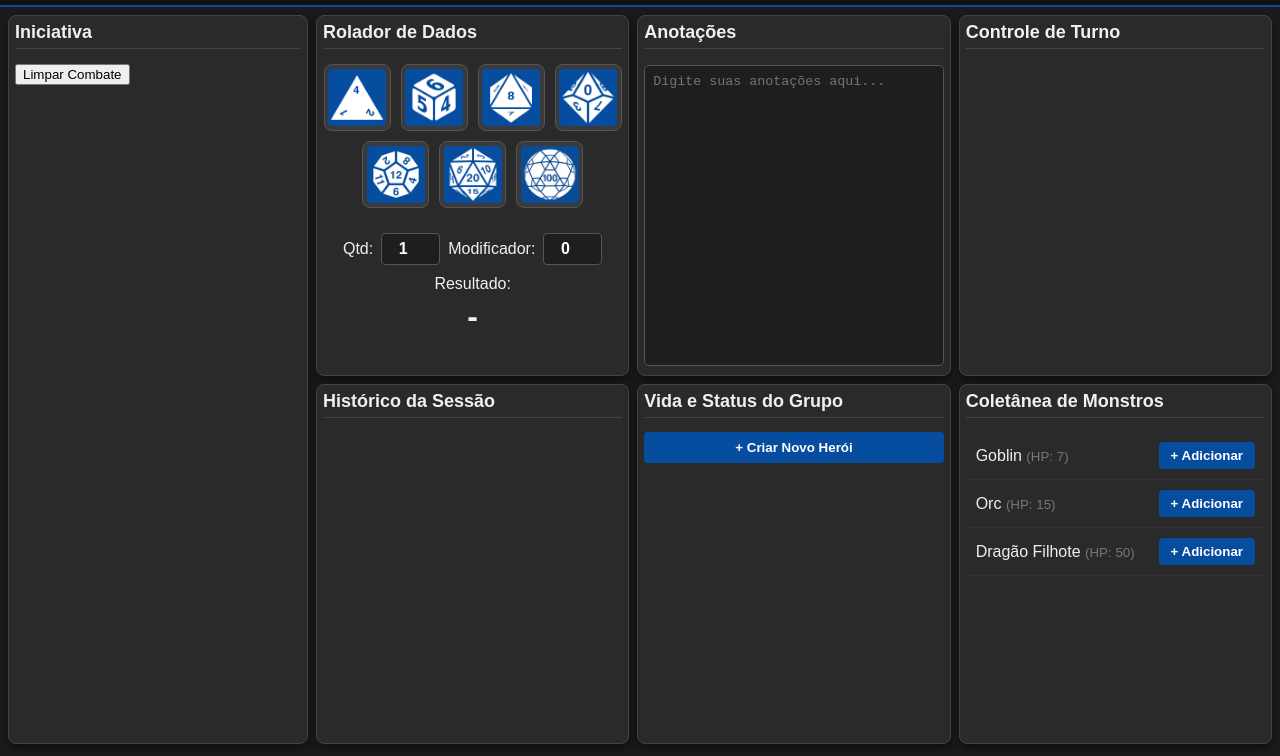
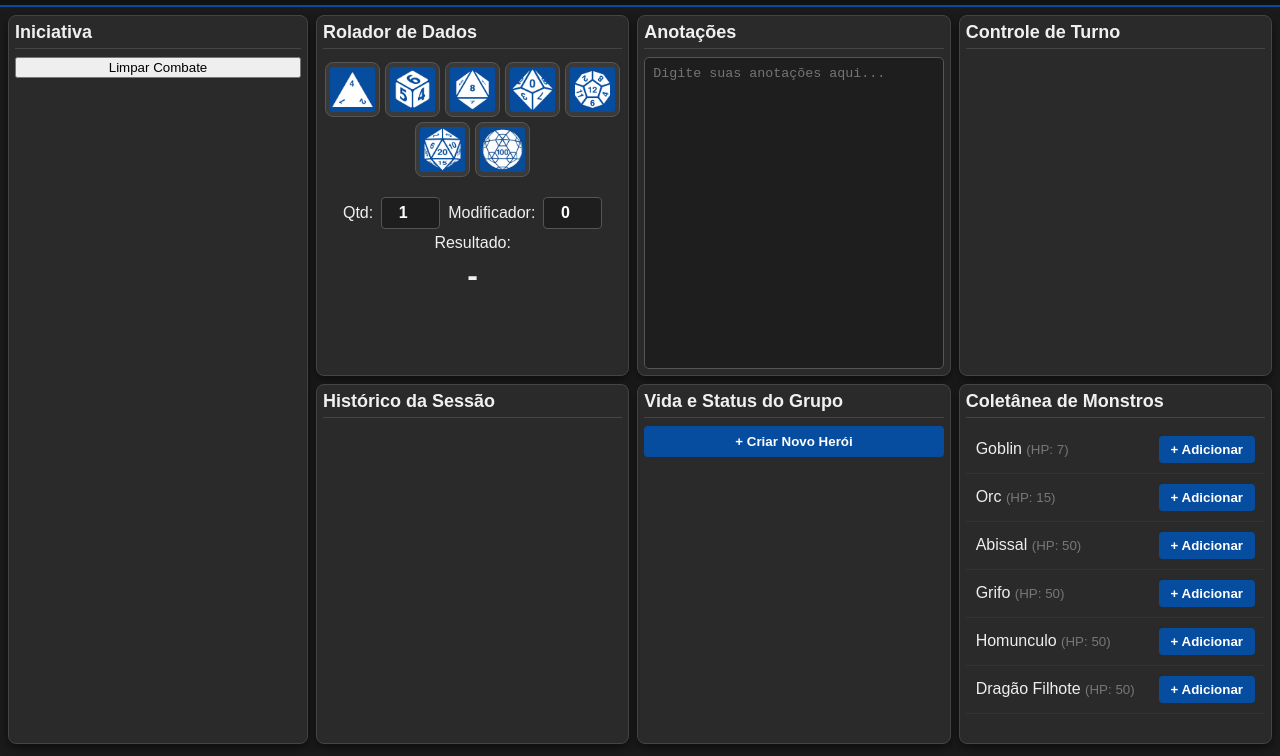
Before and after one commit to Herickcustodio/rpg-companion, a plain HTML site: page index.html in a window 1280 px wide. Shown: the part 44-800 px from the top of the page. Drawn offline with Linux system fonts and the light colour scheme.

Commit message:
Setado hover nos paineis necessários. Adequado tamanho dos paineis de acordo com seu conteudo. Ajustado textarea de anotações para se adequar a redirecionamentos da tela. Ajustado posição de elementos no painel de rolador de dados.

```diff
--- a/css/style.css
+++ b/css/style.css
@@ -56,9 +56,12 @@ body {
 
   grid-template-columns: 300px 1fr 1fr 1fr;
   grid-template-rows: 1fr 1fr;
+
   gap: 8px;
   padding: 8px;
+
   height: calc(100vh - 55px);
+
   box-sizing: border-box;
 }
 
@@ -66,21 +69,33 @@ body {
   background: #2a2a2a;
   border: 1px solid #444;
   border-radius: 8px;
+
   padding: 6px;
+
   box-shadow: 0 4px 10px rgba(0, 0, 0, 0.5);
   transition: 0.2s;
+
+  display: flex;
+  flex-direction: column;
+
+  min-height: 0;
 }
 
 .painel h2 {
   margin-top: 0;
+  margin-bottom: 8px;
+
   font-size: 18px;
+
   border-bottom: 1px solid #444;
   padding-bottom: 5px;
+
+  flex-shrink: 0;
 }
 
 .painel:hover {
   border-color: #777;
-  transform: scale(1.01);
+  transform: scale(1.03);
   color: #064D9F;
 }
 
@@ -95,29 +110,40 @@ body {
 .botoes-dados {
   display: flex;
   flex-wrap: wrap;
-  gap: 10px;
+
+  gap: 5px;
+
   justify-content: center;
-  margin-top: 15px;
+
+  margin-top: 5px;
 }
 
 .botoes-dados button {
-  width: 67px;
-  height: 67px;
+  width: 55px;
+  height: 55px;
+
   padding: 5px;
+
   background: #3a3a3a;
   border: 1px solid #555;
   border-radius: 8px;
+
   cursor: pointer;
+
   display: flex;
   align-items: center;
   justify-content: center;
+
   transition: all 0.2s ease;
 }
 
 .botoes-dados button img {
   width: 105%;
   height: auto;
+
   pointer-events: none;
+
+  transition: 0.2s;
 }
 
 /* hover e brilho */
@@ -127,12 +153,13 @@ body {
 }
 
 .botoes-dados button:hover img {
-  transform: scale(1.5);
+  transform: scale(1.3);
   filter: grayscale(0%) drop-shadow(0 0 10px #064D9F);
 }
 
 #resultado-dado {
-  margin-top: 10px;
+  margin-top: 5px;
+
   display: flex;
   flex-direction: column;
   align-items: center;
@@ -141,29 +168,39 @@ body {
 #resultado-dado .valor {
   font-size: 32px;
   font-weight: bold;
+
   margin-top: 5px;
+
   transition: transform 0.1s;
 }
 
 /* ==========================================================================
    5. CONTROLES DE INPUT (MODIFICADOR, ANOTAÇÕES)
-   ========================================================================= */
+   ========================================================================== */
 .controle-modificador {
   display: flex;
+
   justify-content: center;
   align-items: center;
+
   gap: 8px;
+
   margin-top: 15px;
 }
 
 .controle-modificador input {
   width: 45px;
+
   padding: 6px;
+
   background: #1e1e1e;
   color: white;
+
   border: 1px solid #555;
   border-radius: 4px;
+
   text-align: center;
+
   font-size: 16px;
   font-weight: bold;
 }
@@ -173,16 +210,30 @@ body {
   border-color: #064D9F;
 }
 
+/* ANOTAÇÕES */
+.anotacoes {
+  grid-column: 3;
+  grid-row: 1;
+
+  min-height: 0;
+}
+
 .anotacoes textarea {
+  flex: 1;
+
   width: 100%;
-  height: 87%;
+  min-height: 0;
+
   background: #1e1e1e;
   color: #fff;
+
   border: 1px solid #555;
   border-radius: 5px;
+
   padding: 8px;
-  margin-top: 1px;
+
   resize: none;
+
   box-sizing: border-box;
 }
 
@@ -197,10 +248,14 @@ body {
 
 .log-item {
   background: #1e1e1e;
+
   border-left: 3px solid #064D9F;
+  border-radius: 4px;
+
   padding: 6px;
-  border-radius: 4px;
+
   font-size: 14px;
+
   margin-bottom: 6px;
 }
 
@@ -214,12 +269,14 @@ body {
   color: #6bffb0;
 }
 
-/* Modal */
-
+/* ==========================================================================
+   MODAL
+   ========================================================================== */
 .modal {
   position: fixed;
   inset: 0;
-    background: rgba(0,0,0,0.7);
+
+  background: rgba(0, 0, 0, 0.7);
 
   display: flex;
   align-items: center;
@@ -237,30 +294,50 @@ body {
   color: white;
 
   padding: 25px;
+
   border-radius: 12px;
 
   width: 90%;
   max-width: 500px;
 
-    box-shadow: 0 0 20px rgba(0,0,0,0.5);
+  box-shadow: 0 0 20px rgba(0, 0, 0, 0.5);
 
   position: relative;
 }
 
 .fechar-modal {
   position: absolute;
+
   top: 10px;
   right: 15px;
 
   font-size: 28px;
+
   cursor: pointer;
 }
 
 /* ==========================================================================
    7. POSICIONAMENTO DOS PAINÉIS
    ========================================================================== */
-.iniciativa { grid-column: 1; grid-row: 1 / 3; }
-.anotacoes { grid-column: 3; grid-row: 1; }
-.status    { grid-column: 3; grid-row: 2; }
-.turno     { grid-column: 4; grid-row: 1; }
-.monstros   { grid-column: 4; grid-row: 2; }
+.iniciativa {
+  grid-column: 1;
+  grid-row: 1 / 3;
+  overflow-y: auto;
+}
+
+.status {
+  grid-column: 3;
+  grid-row: 2;
+  overflow-y: auto;
+}
+
+.turno {
+  grid-column: 4;
+  grid-row: 1;
+}
+
+.monstros {
+  grid-column: 4;
+  grid-row: 2;
+  overflow-y: auto;
+}
--- a/js/script.js
+++ b/js/script.js
@@ -9,6 +9,9 @@ let partyHerois = JSON.parse(localStorage.getItem("partyHeroisRPG")) || [];
 const coletaneaMonstros = [
   { nome: "Goblin", vidaMax: 7 },
   { nome: "Orc", vidaMax: 15 },
+  { nome: "Abissal", vidaMax: 50 },
+  { nome: "Grifo", vidaMax: 50 },
+  { nome: "Homunculo", vidaMax: 50 },
   { nome: "Dragão Filhote", vidaMax: 50 }
 ];
 
@@ -239,7 +242,7 @@ function rolarDado(lados) {
 function adicionarHistorico(texto) {
   const log = document.getElementById("log-historico");
   const item = document.createElement("div");
-  item.style = "padding: 4px 0; border-bottom: 1px solid #333; font-size: 13px; color: #eee;";
+  item.style = "padding: 4px 0; border-bottom: 1px solid #333; font-size: 13px; font-weight: bold; color: #eee;";
   item.textContent = texto;
   log.appendChild(item);
   log.scrollTop = log.scrollHeight;
```
Lines whose indentation alone changed are shown as unchanged.
